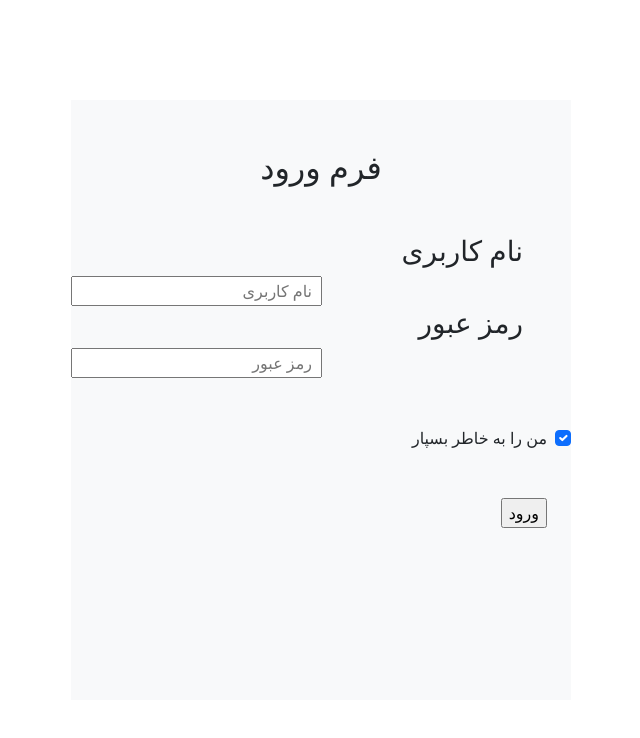
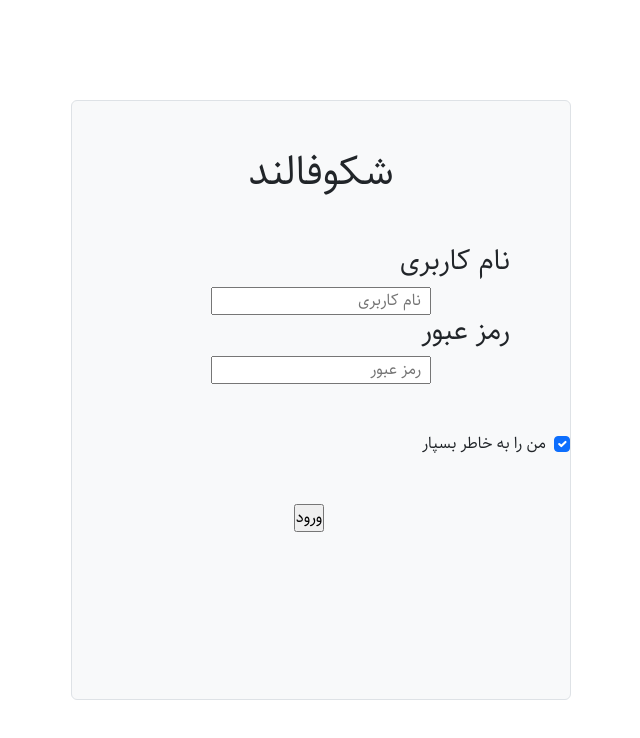
Before and after one commit to ali-khosravani/nextjs, a Next.js app: page /users/Login in a window 1280 px wide. Shown: the top 738 px of the page, without its empty margins (319-959 px from the left). Built offline with nearby package versions, Linux system fonts and the light colour scheme.

Commit message:
Add _app.tsx

```diff
--- a/app/components/layout/Footer/TopFooter.tsx
+++ b/app/components/layout/Footer/TopFooter.tsx
@@ -25,7 +25,7 @@ const TopFooter = () => {
             <ul>
               <li className="pt-2"><Link href="/support">خدمات پشتیبانی</Link></li>
               <li className="pt-2"><Link href="/learn">آموزش</Link></li>
-              <li className="pt-2"><Link href="/">انتقادات و پیشنهادات</Link></li>
+              <li className="pt-2"><Link href="/">قرارداد</Link></li>
               <li className="pt-2"><Link href="/guarantee">خدمات ضمانت کالا</Link></li>
               <li className="pt-2"><a href="/"> </a></li>
             </ul>
--- /dev/null
+++ b/pages/_app.tsx
@@ -0,0 +1,14 @@
+import 'app/globals.css';
+import { AppProps } from 'next/app';
+import 'bootstrap/dist/css/bootstrap.rtl.css'
+
+function MyApp({ Component, pageProps }: AppProps) {
+
+    return (
+        <>
+            <Component {...pageProps} />
+        </>
+    )
+
+}
+export default MyApp;
--- a/pages/users/Login.tsx
+++ b/pages/users/Login.tsx
@@ -1,6 +1,5 @@
 import Head from 'next/head'
 import React from 'react'
-import 'bootstrap/dist/css/bootstrap.rtl.css'
 export default function Login() {
   return (
     <>
@@ -10,23 +9,27 @@ export default function Login() {
         </title>
       </Head>
       <div className='d-flex justify-content-center vh-100 align-items-center'>
-        <div className='bg-light ' style={{ height: '600px', width: '500px' }}>
+        <div className='bg-light border rounded' style={{ height: '600px', width: '500px' }}>
           <form action="">
             <div className='w-100 h-25 text-center my-5'>
-              <h2>فرم ورود</h2>
+              <h1>شکوفالند</h1>
             </div>
             <div className='w-100 my-5'>
+              <div className='container'>
                 <h3 className='text-start px-5'>نام کاربری</h3>
-              <input type="text" placeholder='نام کاربری' className='text-start px-2'  />
+                <input type="text" placeholder='نام کاربری' className='text-start px-2' />
+              </div>
+              <div className='container'>
                 <h3 className='text-start px-5'>رمز عبور</h3>
-              <input type="text" placeholder='رمز عبور' className='text-start px-2' />
+                <input type="password" placeholder='رمز عبور' className='text-start px-2' />
+              </div>
             </div>
             <div className="form-check text-start">
-              <input className="form-check-input" type="checkbox" checked value="" id="flexCheckDefault"/>
+              <input className="form-check-input" type="checkbox" checked value="" id="flexCheckDefault" />
               <label className="form-check-label" htmlFor="flexCheckDefault">
                 من را به خاطر بسپار
               </label>
-                <div className='my-5 align-items-center '>
+              <div className='my-5 align-items-center justify-content-center'>
                 <input type="submit" value='ورود' />
               </div>
             </div>
```
Lines whose indentation alone changed are shown as unchanged.
